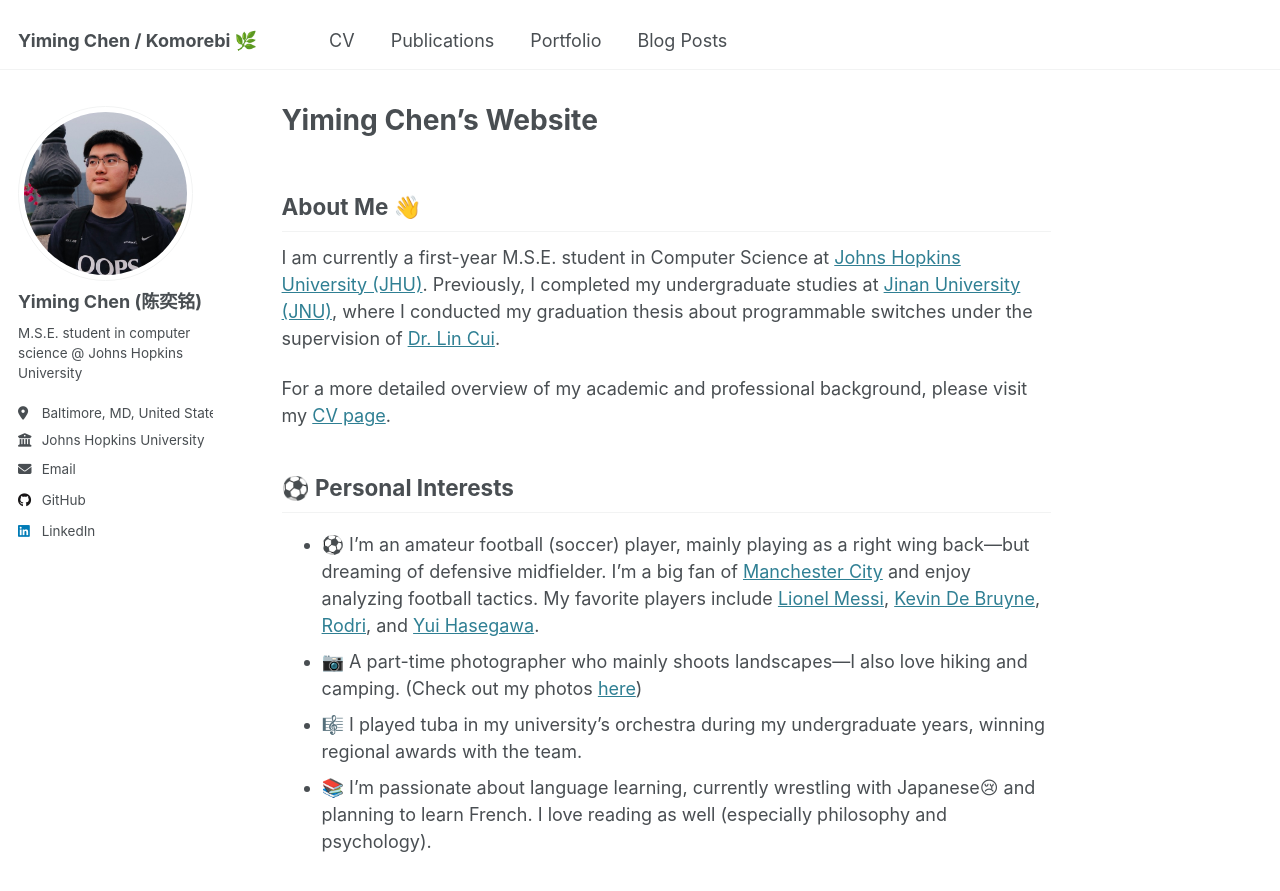
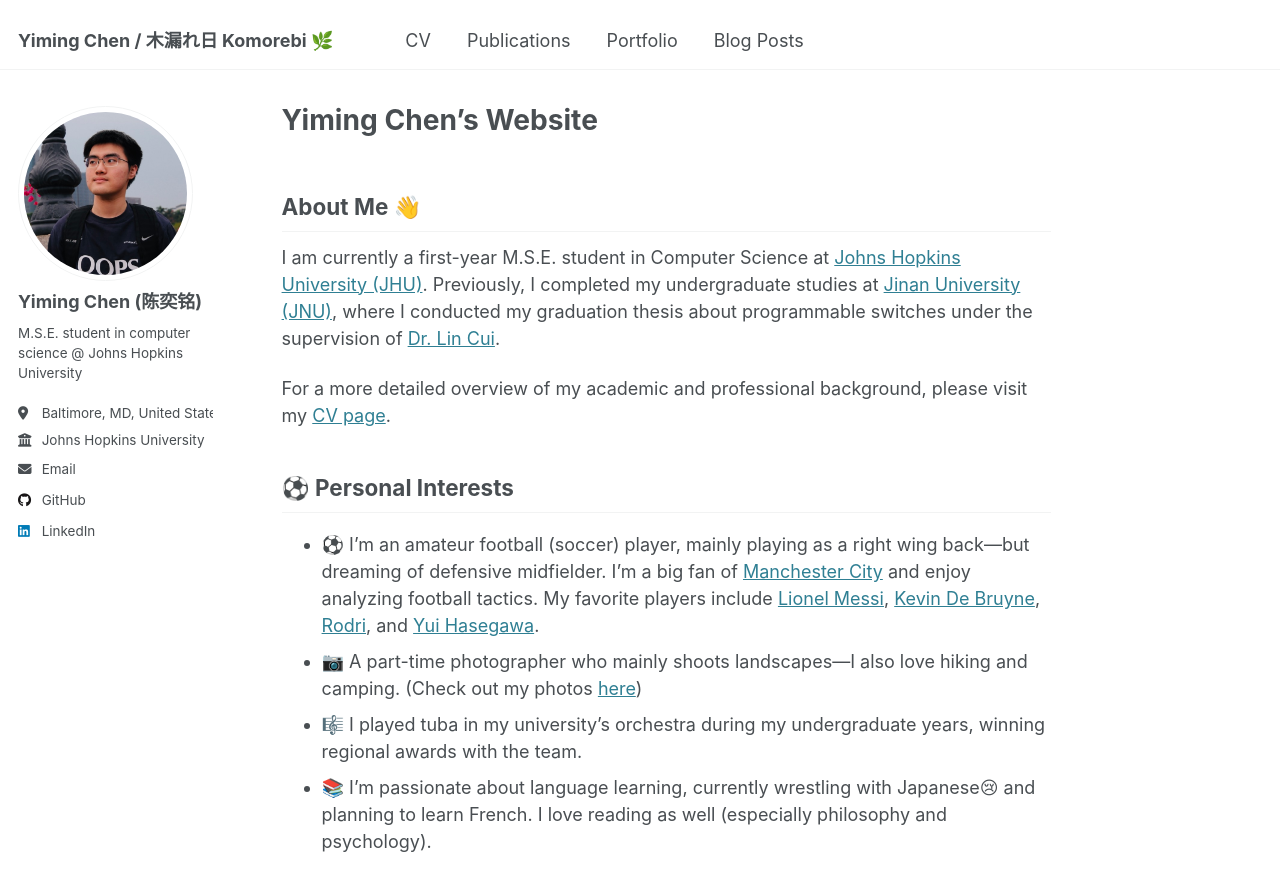
Before and after one commit to xuanquanchen/xuanquanchen.github.io, a Jekyll site: the page built from _pages/about.md, in a window 1280 px wide and 900 px high. Shown: the top 891 px of the window. Built offline with Jekyll 4.4.1, drawn with Linux system fonts in a browser that asks for light colours.

Commit message:
change website name

```diff
--- a/_config.yml
+++ b/_config.yml
@@ -9,7 +9,7 @@
 # Basic Site Settings
 locale                   : "en-US"
 site_theme               : "default"
-title                    : "Yiming Chen / Komorebi 🌿"
+title                    : "Yiming Chen / 木漏れ日 Komorebi 🌿"
 title_separator          : "-"
 name                     : &name "Yiming Chen"
 description              : &description "First-year CS master's student at Johns Hopkins University. Hope you find something useful here."
```
